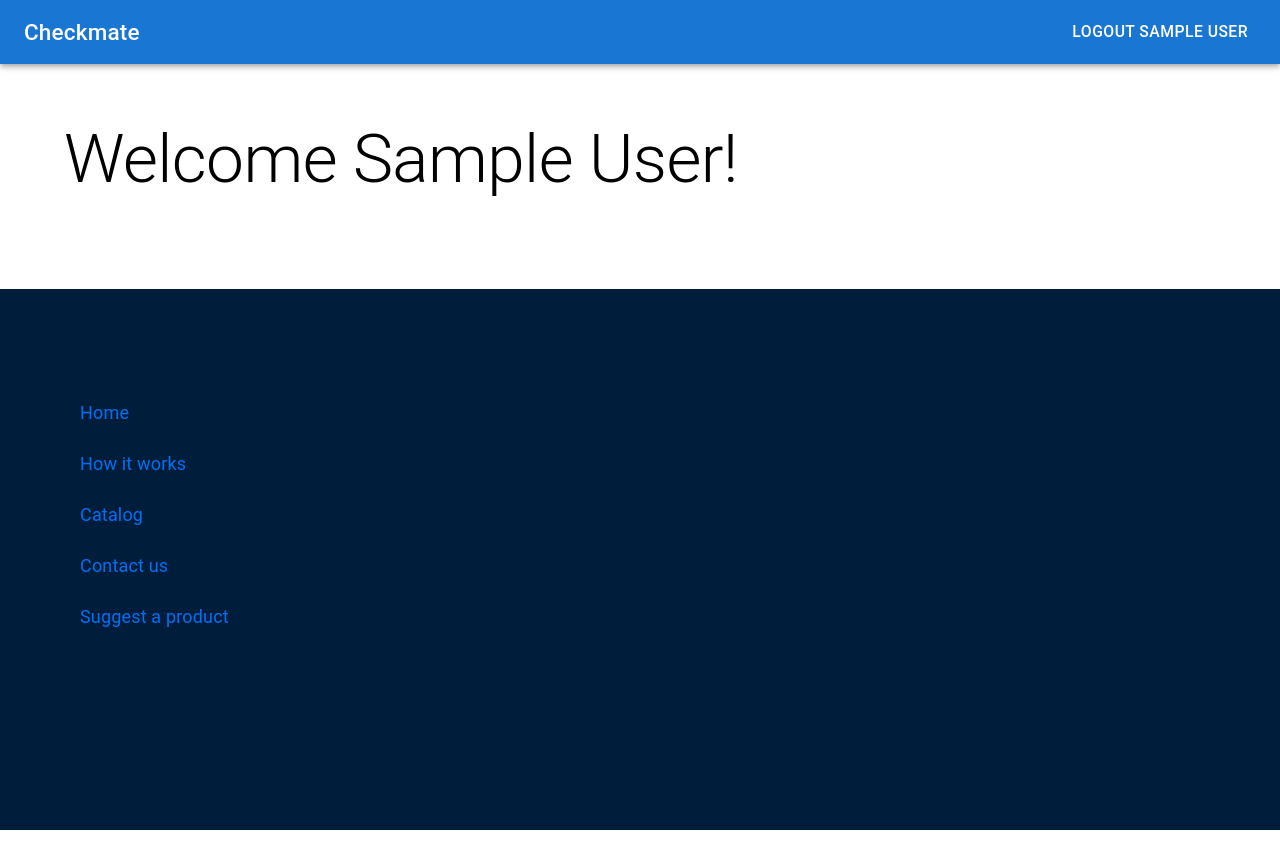
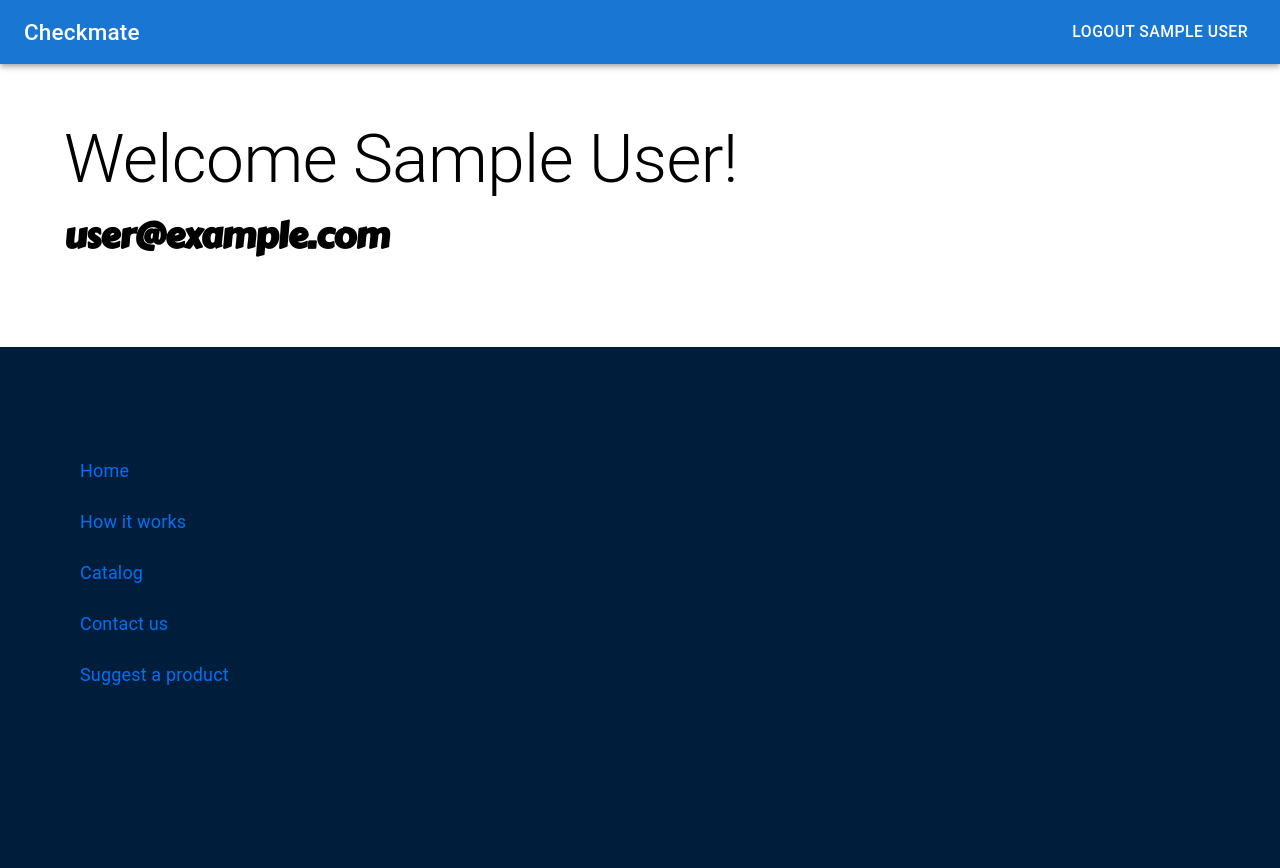
Before and after one commit to xcollantes/checkmate-frontend, a Next.js app: page /account in a window 1280 px wide. Shown: the top 868 px of the page. Before the commit the page ends 830 px from the top, so only its background shows below. Built offline with nearby package versions, Linux system fonts and the light colour scheme; no server answers; sample sign-in values are in the browser's storage.

Commit message:
CSS clean

```diff
--- a/components/base.js
+++ b/components/base.js
@@ -1,11 +1,8 @@
 import Head from 'next/head'
-import Image from 'next/image'
 import Link from 'next/link'
 import Container from '@mui/material/Container'
-import Box from '@mui/material/Box'
 import TopAppBar from './appbar.js'
 import BottomBar from './bottomBar.js'
-import baseStyles from '../css/base.module.css'
 import utilStyles from '../css/utils.module.css'
 import configData from '../config.json'
 
@@ -36,16 +33,12 @@ export default function BaseLayout({ children, hideLogo, hideLogin, userAccount
         userAccount={userAccount}></TopAppBar>
 
       <Container>
-        <div className={baseStyles.pageContent}>
         {children}
         {hideLogo && (
-            <div className={baseStyles.backToHome}>
           <Link href="/">
             <a>← Back to home</a>
           </Link>
-            </div>
         )}
-        </div>
       </Container>
 
       <BottomBar></BottomBar>
--- a/css/base.module.css
+++ /dev/null
@@ -1,11 +0,0 @@
-.header {
-  flex-direction: column;
-}
-
-.pageContent {
-
-}
-
-.backToHome {
-  margin: 3rem 0 0;
-}
--- a/css/global.css
+++ b/css/global.css
@@ -2,8 +2,8 @@ html,
 body {
   padding: 0;
   margin: 0;
-  font-family: -apple-system, BlinkMacSystemFont, Segoe UI, Roboto, Oxygen, Ubuntu,
-    Cantarell, Fira Sans, Droid Sans, Helvetica Neue, sans-serif;
+  /*font-family: -apple-system, BlinkMacSystemFont, Segoe UI, Roboto, Oxygen, Ubuntu,
+    Cantarell, Fira Sans, Droid Sans, Helvetica Neue, sans-serif;*/
   line-height: 1.6;
   font-size: 18px;
 }
--- a/pages/account.js
+++ b/pages/account.js
@@ -4,6 +4,7 @@ import Box from '@mui/material/Box'
 import Fab from '@mui/material/Fab'
 import '@fontsource/carter-one'
 import Typography from '@mui/material/Typography'
+import utilStyles from '../css/utils.module.css'
 import { useAuthState } from 'react-firebase-hooks/auth'
 import { firebaseAuth } from '../firebaseApp'
 import { useUserContext } from '../contexts/user'
@@ -22,11 +23,12 @@ export default function UserAccount() {
   return (
     <>
       {user &&
-        <BaseLayout userAccount>
+        <BaseLayout>
           <Box sx={{ mt: "3rem" }}>
             <Typography variant="h2">
               Welcome {user.displayName}!
             </Typography>
+            <div className={utilStyles.subheaderLogo}>{user.email}</div>
           </Box>
         </BaseLayout>
       }
```
Lines whose indentation alone changed are shown as unchanged.
